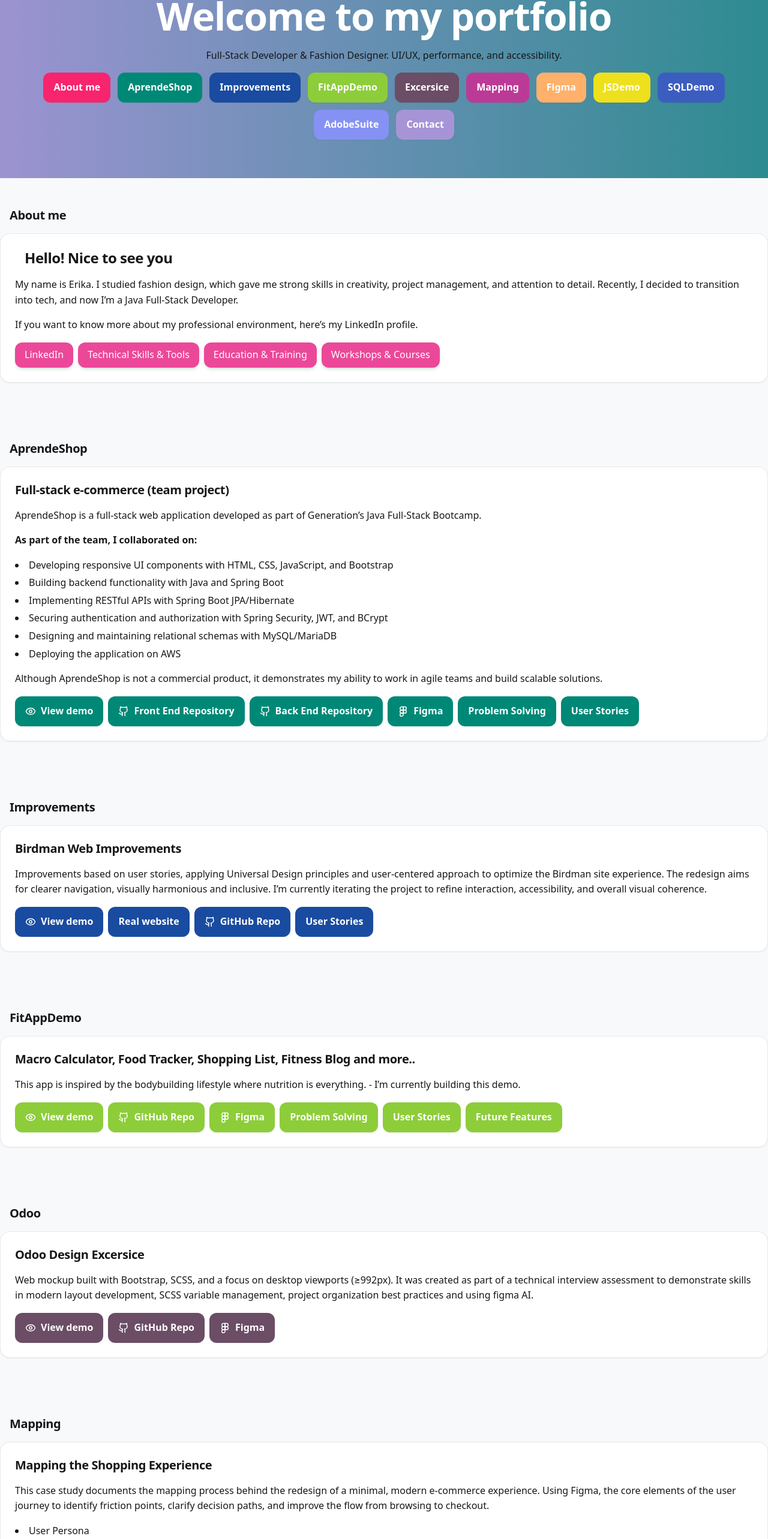
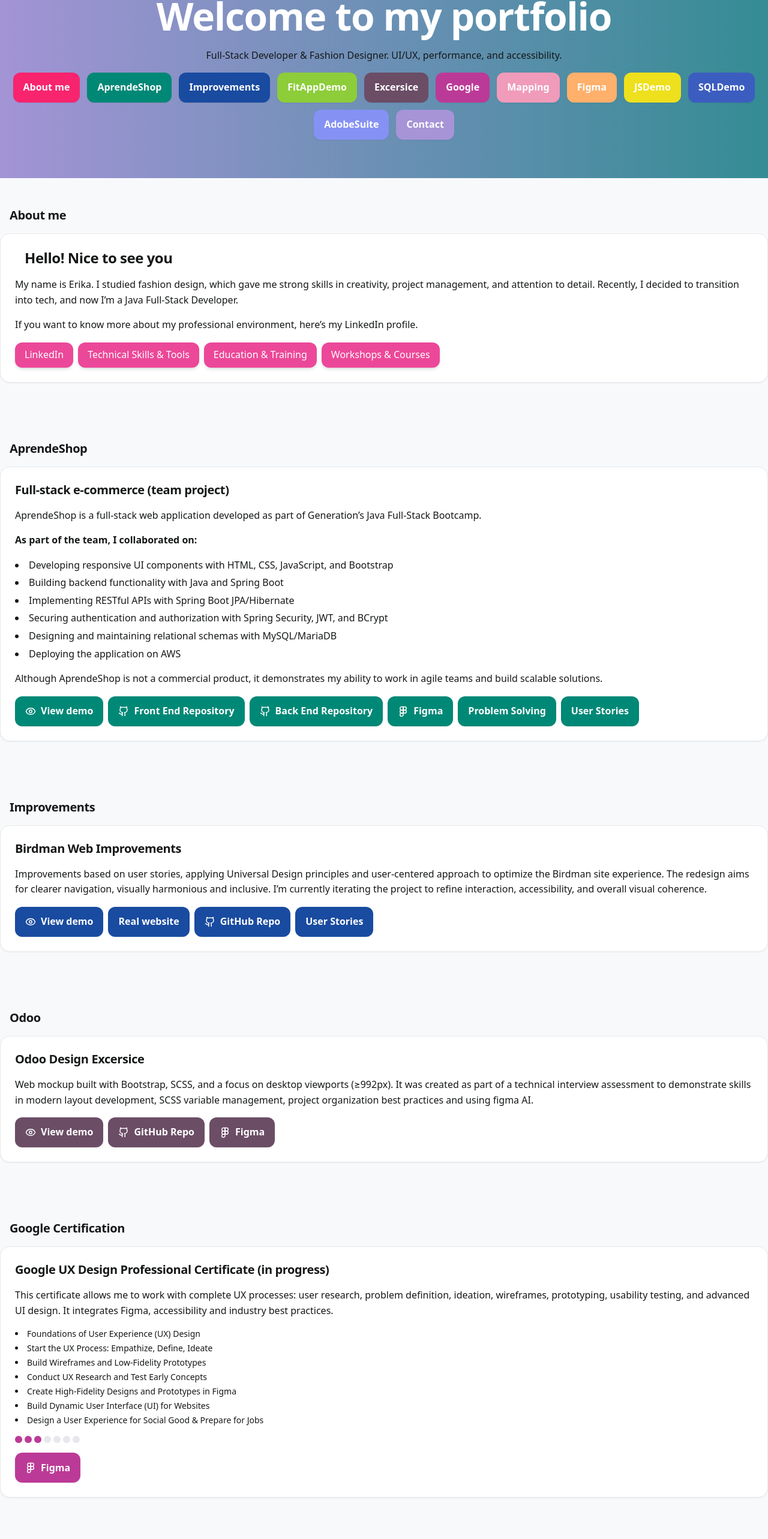
Before and after one commit to Erikaahide/FrontendPortfolio, a React (Vite) app: page / in a window 1280 px wide. Shown: the part 139-2705 px from the top of the page at 60% size. Built offline with nearby package versions, Linux system fonts and the light colour scheme.

Commit message:
add google section

```diff
--- a/src/App.jsx
+++ b/src/App.jsx
@@ -14,6 +14,7 @@
 import FitAppSection from "./components/ProjectSections/FitAppSection";
 import OdooSection from "./components/ProjectSections/OdooSection";
 import MappingSection from "./components/ProjectSections/MappingSection";
+import GoogleSection from "./components/ProjectSections/GoogleSection";
 import FigmaSection from "./components/ProjectSections/FigmaSection";
 import JSDemoSection from "./components/ProjectSections/JSDemoSection";
 import SQLSection from "./components/ProjectSections/SQLSection";
@@ -46,10 +47,11 @@
               <AboutSection setActiveModal={setActiveModal} />
               <AprendeShopSection setActiveModal={setActiveModal} />
               <BirdmanSection setActiveModal={setActiveModal} />
-              <FitAppSection setActiveModal={setActiveModal} />
               <OdooSection />
+              <GoogleSection/>
               <MappingSection/>
               <FigmaSection />
+              <FitAppSection setActiveModal={setActiveModal} />
               <JSDemoSection />
               <SQLSection />
               <AdobeSection />
--- a/src/components/HeroHome.jsx
+++ b/src/components/HeroHome.jsx
@@ -15,6 +15,7 @@
           <a href="#improve" className="btn btn-accentB">Improvements</a>
           <a href="#fitapp" className="btn btn-accent2">FitAppDemo</a>
           <a href="#odoo" className="btn btn-accentO">Excersice</a>
+          <a href="#google" className="btn btn-accentG">Google</a>
           <a href="#mapping" className="btn btn-accentM">Mapping</a>
           <a href="#figma" className="btn btn-accent7">Figma</a>
           <a href="#JS" className="btn btn-accent5">JSDemo</a>
--- a/src/components/Modals/ExtraEducationModal.jsx
+++ b/src/components/Modals/ExtraEducationModal.jsx
@@ -25,7 +25,7 @@
               {t("modal_extra_education_tech")}
             </h5>
             <ul className="list-disc list-inside text-sm text-[var(--surface-muted)] space-y-1">
-              <li>Google - Foundations of User Experience (UX) Design</li>
+              <li>Google - UX Design Professional Certificate</li>
               <li>Skill share - Figma Pro: Auto Layouts, Grids & Components</li>
               <li>Fundaula - Java</li>
               <li>Desafío Latam - CSS, Figma, Git, Web development</li>
@@ -42,7 +42,7 @@
               <li>Berlitz – English Communication for Professionals</li>
               <li>EF SET Certification (C1)</li>
               <li>Domestika - Adobe Creative Suite</li>
-              <li>INSIDE LVMH - Fashion Design, Innovation & Customer experience</li>
+              <li>INSIDE LVMH - Creation, Branding, Design, Innovation, Reatil & Customer experience</li>
             </ul>
           </div>
         </div>
--- a/src/components/ProjectSections/FigmaSection.jsx
+++ b/src/components/ProjectSections/FigmaSection.jsx
@@ -20,14 +20,6 @@
           >
             {t("portfolio_btn")}
           </a>
-          <a
-            className="btn btn-accent7"
-            href="https://www.figma.com/design/ZPpJGbMZmsWddn3i0icvXt/Portfolio?node-id=0-1&t=BCGzJieD65UEbvnu-0"
-            target="_blank"
-            rel="noreferrer"
-          >
-            Wireframe
-          </a>
         </div>
       </div>
     </Section>
--- /dev/null
+++ b/src/components/ProjectSections/GoogleSection.jsx
@@ -0,0 +1,49 @@
+import React from "react";
+import Section from "../Section";
+import { useTranslation } from "react-i18next";
+import { Figma } from "lucide-react";
+
+export default function GoogleSection() {
+  const { t } = useTranslation();
+  const courses = t("google_courses", { returnObjects: true });
+
+  return (
+    <Section id="google" title="Google Certification">
+      <div className="stack">
+        <h3 className="text-xl font-bold mb-2">{t("google_description")}</h3>
+        <p className="mb-4">{t("google_text")}</p>
+
+        <ul className="list-disc list-inside mb-4 text-sm space-y-1">
+          {courses.map((course, idx) => (
+            <li key={idx}>{course}</li>
+          ))}
+        </ul>
+
+        {/* Dot progress */}
+        <div className="flex items-center gap-1 mt-4">
+          {Array.from({ length: 7 }).map((_, idx) => (
+            <div
+              key={idx}
+              className="w-3 h-3 rounded-full"
+              style={{
+                backgroundColor: idx < 3 ? "var(--accentG)" : "var(--border)",
+              }}
+            ></div>
+          ))}
+        </div>
+
+
+        <div style={{ display: "flex", gap: ".5rem", flexWrap: "wrap" }}>
+          <a
+            className="btn btn-accentG"
+            href="https://www.figma.com/design/ZPpJGbMZmsWddn3i0icvXt/Google-certification?node-id=0-1&t=WaTnWaBdfxX4k7l4-1"
+            target="_blank"
+            rel="noreferrer"
+          >
+            <Figma size={18} /> Figma
+          </a>
+        </div>
+      </div>
+    </Section>
+  );
+}
--- a/src/locales/en.json
+++ b/src/locales/en.json
@@ -80,6 +80,17 @@
   "modal_birdman_story_3": "As a user with different devices, I need an accessible, responsive, and visually coherent interface.",
   "odoo_title": "Odoo Design Excersice",
   "odoo_description": "Web mockup built with Bootstrap, SCSS, and a focus on desktop viewports (≥992px). It was created as part of a technical interview assessment to demonstrate skills in modern layout development, SCSS variable management, project organization best practices and using figma AI.",
+ "google_description": "Google UX Design Professional Certificate (in progress)",
+  "google_text": "This certificate allows me to work with complete UX processes: user research, problem definition, ideation, wireframes, prototyping, usability testing, and advanced UI design. It integrates Figma, accessibility and industry best practices.",
+  "google_courses": [
+    "Foundations of User Experience (UX) Design",
+    "Start the UX Process: Empathize, Define, Ideate",
+    "Build Wireframes and Low-Fidelity Prototypes",
+    "Conduct UX Research and Test Early Concepts",
+    "Create High-Fidelity Designs and Prototypes in Figma",
+    "Build Dynamic User Interface (UI) for Websites",
+    "Design a User Experience for Social Good & Prepare for Jobs"
+  ],
   "mapping_title": "Mapping the Shopping Experience",
   "mapping_description": "This case study documents the mapping process behind the redesign of a minimal, modern e-commerce experience. Using Figma, the core elements of the user journey to identify friction points, clarify decision paths, and improve the flow from browsing to checkout.",
   "mapping_task_1": "User Persona",
--- a/src/locales/es.json
+++ b/src/locales/es.json
@@ -80,6 +80,17 @@
     "modal_birdman_story_3": "Como usuario con diferentes dispositivos necesito una interfaz accesible, responsiva y coherente visualmente.",
     "odoo_title": "Odoo Ejercicio de Diseño",
     "odoo_description": "Mockup web construido con Bootstrap, SCSS y enfoque en viewports de escritorio (≥992px). Fue creado como parte de una evaluación técnica para demostrar habilidades en desarrollo de maquetado moderno, gestión de variables SCSS, mejores prácticas de organización de proyectos y uso de IA de figma.",
+    "google_description": "Google UX Design Professional Certificate (en curso)",
+  "google_text": "Este certificado me permite trabajar con procesos UX completos: investigación, definición del problema, ideación, wireframes, prototipado, pruebas con usuarios y diseño UI avanzado, integrando Figma, accesibilidad y buenas prácticas de diseño.",
+  "google_courses": [
+    "Foundations of User Experience (UX) Design",
+    "Start the UX Process: Empathize, Define, Ideate",
+    "Build Wireframes and Low-Fidelity Prototypes",
+    "Conduct UX Research and Test Early Concepts",
+    "Create High-Fidelity Designs and Prototypes in Figma",
+    "Build Dynamic User Interface (UI) for Websites",
+    "Design a User Experience for Social Good & Prepare for Jobs"
+  ],
     "mapping_title": "Mapeo de la Experiencia de Compra",
     "mapping_description": "Este caso de estudio documenta el proceso de mapeo detrás del rediseño de una experiencia de e-commerce minimalista y moderna. Usando Figma, los elementos centrales del recorrido del usuario para identificar fricciones, clarificar decisiones y mejorar el flujo desde la navegación hasta el checkout.",
     "mapping_task_1": "Persona de Usuario",
--- a/src/styles/index.css
+++ b/src/styles/index.css
@@ -108,6 +108,7 @@
 .btn-accentO { background: var(--accentO); border-color: transparent; color: white; }
 .btn-accentB { background: var(--accentB); border-color: transparent; color: white; }
 .btn-accentM { background: var(--accentM); border-color: transparent; color: white; }
+.btn-accentG { background: var(--accentG); border-color: transparent; color: white; }
 
 /* === LAYOUT HELPERS === */
 .container {
--- a/src/styles/tokens.css
+++ b/src/styles/tokens.css
@@ -6,7 +6,6 @@
   --text: #151718;
   --muted: #70757e;
 
-  /* === Accents globales === */
   /* === Accents globales === */
   --primary: #f8246e;
   --accent: #a694d7;
@@ -19,7 +18,8 @@
   --accent7: rgb(255, 176, 107);
   --accentO: rgb(107, 77, 102);
   --accentB: rgb(25, 75, 160);
-  --accentM: rgb(188, 58, 151);
+  --accentM: rgb(240, 155, 185);
+  --accentG: rgb(188, 58, 151);
 
   /* === Accents temáticos (modales, secciones) === */
   --accent-aboutme-from: 330 85% 60%;
@@ -30,9 +30,6 @@
   --accent-aprende-to: 170 50% 18%;
   --accent-improve-from: 210 65% 45%;
   --accent-improve-to: 210 45% 25%;
-
-  /* === Bordes y sombras === */
-  --accentM: rgb(188, 58, 151);
 
 
   /* Borde / focus ring */
@@ -60,7 +57,6 @@
 }
 
 /* 🌙 Dark mode */
-/* 🌙 Dark mode */
 :root[data-theme="dark"] {
   --bg: #0f1113;
   --surface: #171a1d;
@@ -69,13 +65,10 @@
   --primary: #ff2ea6;
   --accent: #5d1097;
   --accent4: rgb(110, 126, 246);
-  --accent: #5d1097;
-  --accent4: rgb(110, 126, 246);
   --accent5: rgb(228, 209, 3);
   --accent7: rgb(246, 148, 62);
-  --accentM: rgb(110, 38, 108);
-  --accent7: rgb(246, 148, 62);
-  --accentM: rgb(110, 38, 108);
+  --accentM: rgb(166, 16, 119);
+  --accentG: rgb(110, 38, 108);
   --border: #24282c;
   --ring: #4553ff;
   --shadow-sm: 0 1px 2px rgba(0, 0, 0, .35);
```
